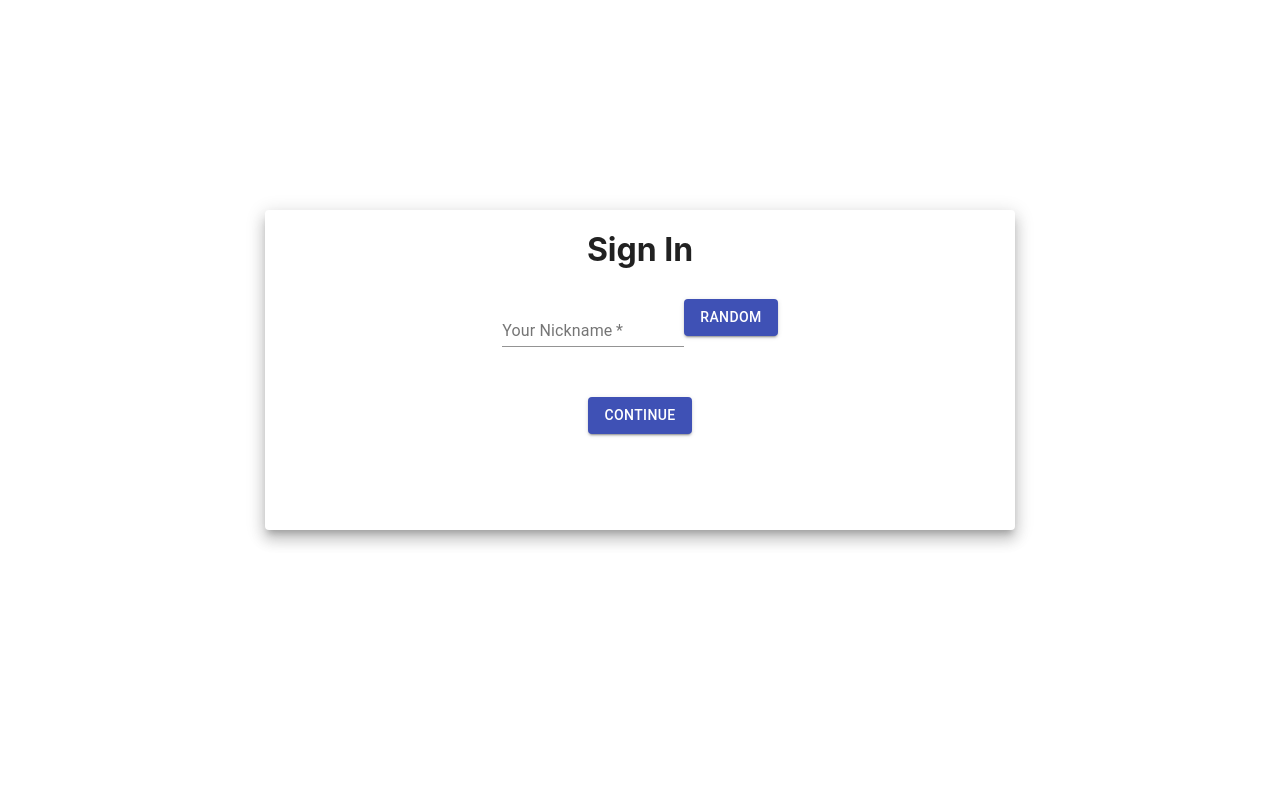
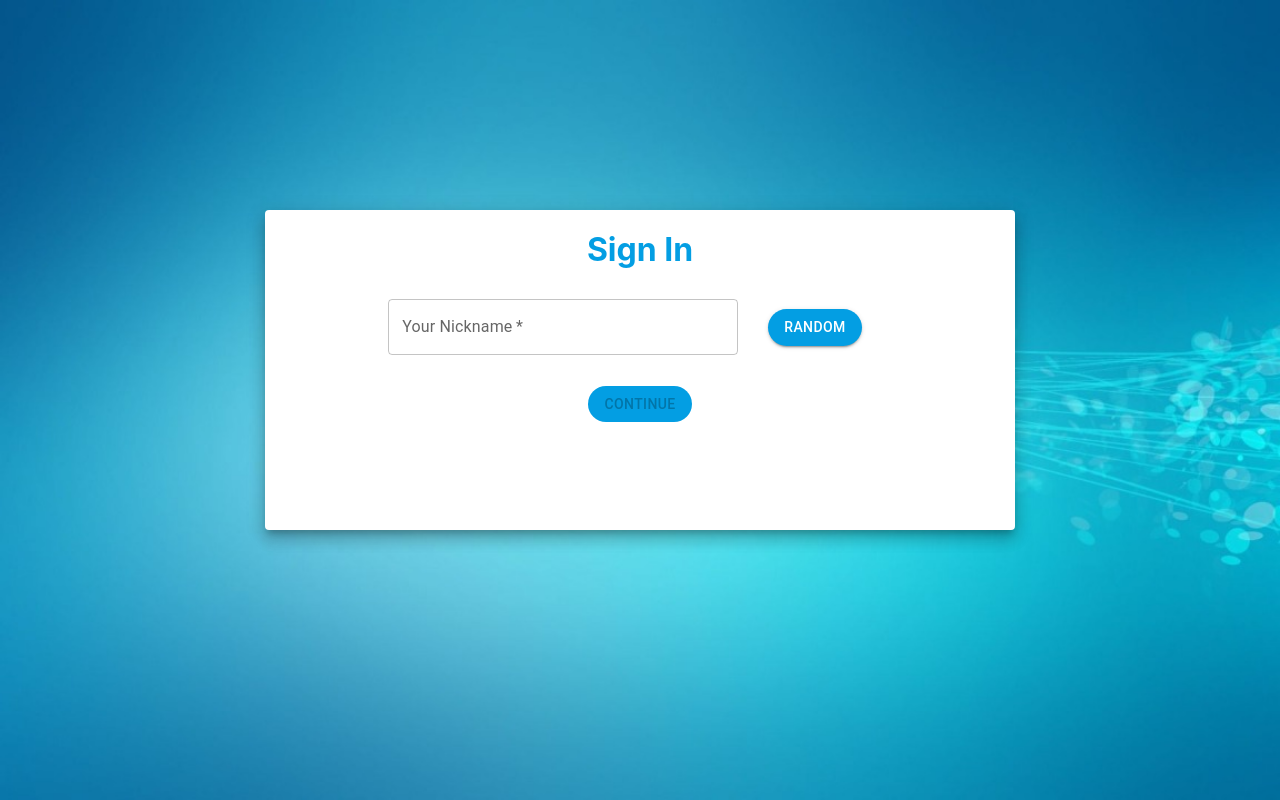
Before and after one commit to fcodelabs/training-web, a React (Create React App) app: page / in a window 1280 px wide. Built offline with nearby package versions, Linux system fonts and the light colour scheme.

Commit message:
sign up page completed

```diff
--- a/src/App.js
+++ b/src/App.js
@@ -1,13 +1,13 @@
 import DiaryHome from './Pages/DiaryHome/DiaryHome';
 import './App.css';
 import { Route, Routes } from 'react-router-dom';
-import LoginFrom from './Pages/Login/LoginFrom';
+import LoginForm from './Pages/Login/LoginForm';
 
 function App() {
   return (
     <div className='content'>
       <Routes>
-        <Route path="/" element={<LoginFrom/>}></Route>
+        <Route path="/" element={<LoginForm/>}></Route>
         <Route path='/home' element={<DiaryHome/>}></Route>
       </Routes>
     </div>
--- a/src/Pages/DiaryHome/DiaryHome.jsx
+++ b/src/Pages/DiaryHome/DiaryHome.jsx
@@ -24,6 +24,8 @@ export default function DiaryHome() {
             const card = {
                 title,
                 description,
+                user: localStorage.getItem("user"),
+                created: new Date()
             }
             AddCards(card);
             dispatch({ type: "titleChanged", payload: ''});
--- a/src/Pages/DiaryHome/diaryHome.css
+++ b/src/Pages/DiaryHome/diaryHome.css
@@ -1,7 +1,11 @@
 .create{
-    width: 100%;
     margin: 0 auto;
     text-align: center;
+    background-image: url("../../Images/background.jpeg");
+    min-height: 100vh;
+    background-position: center;
+    background-repeat: no-repeat;
+    background-size: cover;
 }
 
 .createInput{
--- a/src/Pages/Login/LoginForm.css
+++ b/src/Pages/Login/LoginForm.css
@@ -8,3 +8,14 @@
 .textField{
     margin-top: 30px;
 }
+
+.background{
+    background-image: url("../../Images/background.jpeg");
+    height: 100%;
+    width: 100%;
+    background-position: center;
+    background-repeat: no-repeat;
+    background-size: cover;
+    position: absolute;
+
+}
--- /dev/null
+++ b/src/Pages/Login/LoginForm.jsx
@@ -0,0 +1,70 @@
+import React from 'react';
+import './LoginForm.css';
+import { useState} from 'react';
+import { Grid, Paper, Button } from '@material-ui/core';
+import TextField from '@mui/material/TextField';
+
+export default function LoginFrom() {
+    const [user, setUser] = useState('');
+    const names = ["Hope", "Launa", "Katherine", "Walker", "Moses", "Tayna", "Rosia", "Yahaira", "Tommy", "Elwanda", "Clorinda", "Sheron", "Kayla", "Clementina", "Rene", "Rex", "Kathy", "Latoya", "Shirleen", "Shoshana"];
+
+    const handleSubmit = () => {
+        window.location.replace('/home');
+        localStorage.setItem("user", user);
+    }
+
+    const getRandomNumber = (max) => Math.floor(Math.random() * max);
+
+    const generateRandomName = () => setUser(`${names[getRandomNumber(names.length)]}`);
+
+    const btnStyle = {margin: "30px 0", backgroundColor: "#039ee3", borderRadius: "30px"}
+
+    const randomBtnStyle = {margin: "10px 30px", backgroundColor: "#039ee3", borderRadius: "30px"}
+
+    return (
+        <div >
+            <Grid className='background'>
+                <Paper elevation={10} className="paper">
+                    <Grid align="center" className='signIn'>
+                        <h1 style={{color: '#039ee3'}}>Sign In</h1>
+                    </Grid>
+                    <Grid align="center" className='textField'>
+                        <TextField
+                            id="outlined-textarea"
+                            label="Your Nickname"
+                            placeholder="Your Nickname"
+                            multiline
+                            required
+                            value={user}
+                            onChange={(e) => setUser(e.target.value)}
+                            style = {{width: 350}}
+
+                        />
+                        <Button
+                            variant="contained"
+                            type="submit"
+                            color="primary"
+                            onClick={generateRandomName}
+                            style={randomBtnStyle}
+                            >
+                            RANDOM
+                        </Button>
+                    </Grid>
+
+                    <Grid align="center">
+                        <Button
+                            style={btnStyle}
+                            variant="contained"
+                            type="submit"
+                            color="primary"
+                            onClick={handleSubmit}
+                            disabled={!user}
+                        >
+                            CONTINUE
+                        </Button>
+                    </Grid>
+                </Paper>
+            </Grid>
+        </div>
+    )
+}
--- a/src/Pages/Login/LoginFrom.jsx
+++ /dev/null
@@ -1,43 +0,0 @@
-import React from 'react';
-import './LoginForm.css';
-import { Grid, Paper, TextField, Button } from '@material-ui/core';
-
-export default function LoginFrom() {
-    const btnStyle = {margin: "50px 0"}
-    return (
-        <Grid>
-            <Paper elevation={10} className="paper">
-                <Grid align="center" className='signIn'>
-                    <h1>Sign In</h1>
-                </Grid>
-                <Grid align="center" className='textField'>
-                    <TextField
-                        id="outlined-textarea"
-                        label="Your Nickname"
-                        placeholder="Your Nickname"
-                        multiline
-                        required
-                    />
-                    <Button
-                        variant="contained"
-                        type="submit"
-                        color="primary"
-                        >
-                        RANDOM
-                    </Button>
-                </Grid>
-
-                <Grid align="center">
-                    <Button
-                        style={btnStyle}
-                        variant="contained"
-                        type="submit"
-                        color="primary"
-                    >
-                        CONTINUE
-                    </Button>
-                </Grid>
-            </Paper>
-        </Grid>
-    )
-}
--- a/src/Pages/actions/get-cards.js
+++ b/src/Pages/actions/get-cards.js
@@ -1,10 +1,10 @@
 import db from "../../utils/firestore-config";
-import { collection, query, onSnapshot } from "firebase/firestore";
+import { collection, query, onSnapshot, orderBy } from "firebase/firestore";
 import { store } from "../../store";
 
 export default function GetAllCards(){
     // const dispatch = useDispatch();
-    const q = query(collection(db, "posts"));
+    const q = query(collection(db, "posts"),orderBy("created"));
 
     const unsubscribe = onSnapshot(q, (querySnapshot) => {
         const posts = [];
@@ -13,4 +13,5 @@ export default function GetAllCards(){
         });
         store.dispatch({type: "newCard", payload: posts});
     });
+    console.log(unsubscribe)
 }
```
Also changed, not shown: src/Images/background.jpeg (added).
